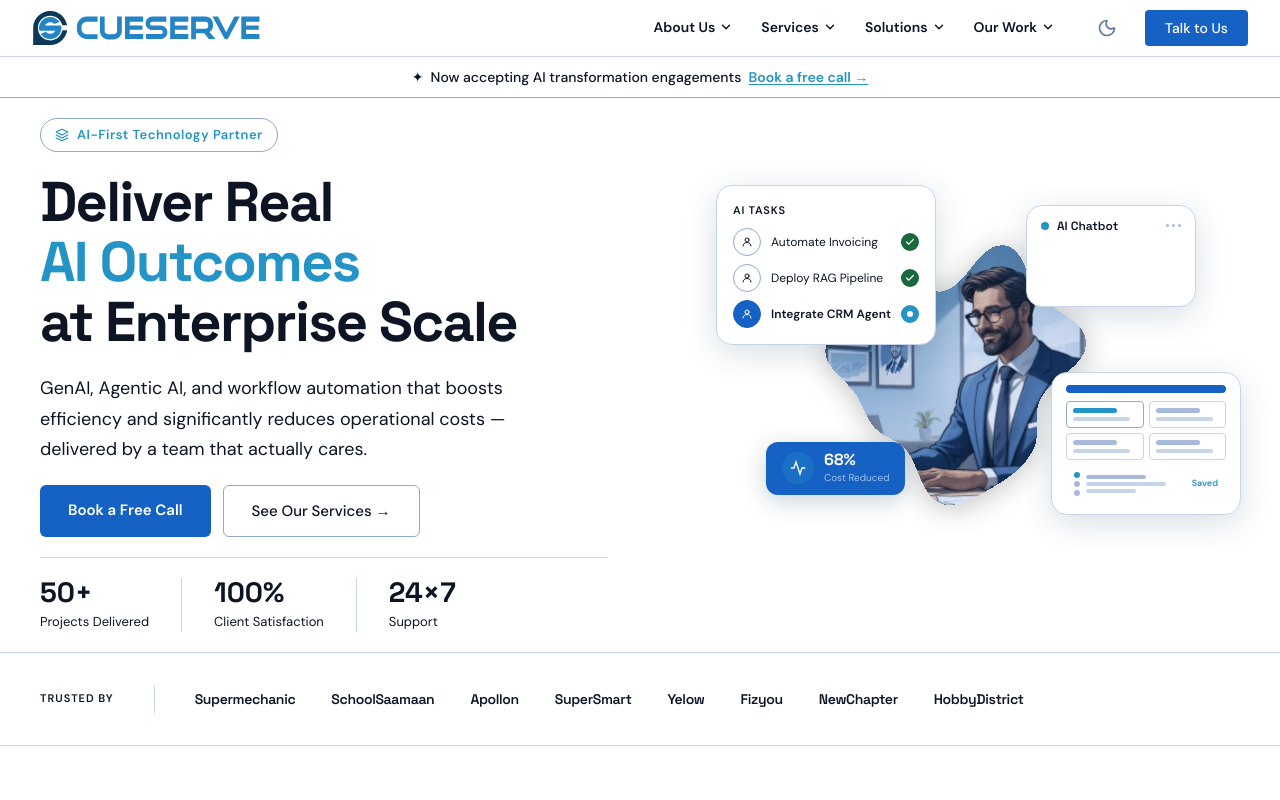
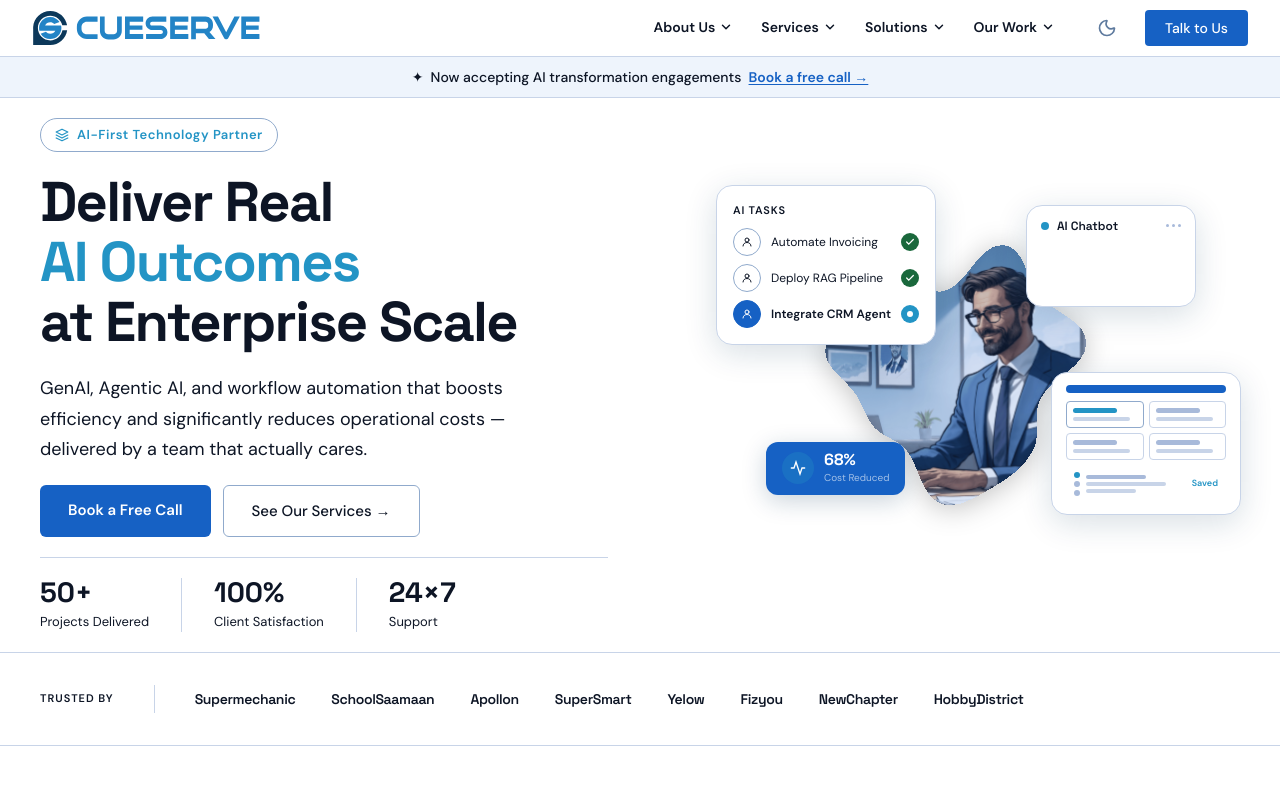
Before and after one commit to Cueserve/cs-website, a Next.js app: page /home in a window 1280 px wide. Shown: the top 800 px of the page. Built offline with nearby package versions, Linux system fonts and the light colour scheme.

Commit message:
Updated the announcement bar theme. Integrated the dark and light theme

```diff
--- a/src/app/home/_components/AnnouncementBar.tsx
+++ b/src/app/home/_components/AnnouncementBar.tsx
@@ -2,11 +2,11 @@ import Link from "next/link";
 
 export function AnnouncementBar() {
   return (
-    <div className="border-b border-cs-border-accent bg-cs-surface-accent py-2.5 text-center text-sm font-medium text-cs-ink">
+    <div className="border-b border-cs-border bg-cs-bg-accent py-2.5 text-center text-sm font-medium text-cs-text-heading">
       ✦&nbsp;&nbsp;Now accepting AI transformation engagements&nbsp;&nbsp;
       <Link
         href="/contact"
-        className="font-semibold text-cs-light-blue underline underline-offset-2 hover:text-cs-light-blue-hover"
+        className="font-semibold text-cs-accent underline underline-offset-2 hover:text-cs-accent-hover"
       >
         Book a free call →
       </Link>
```
